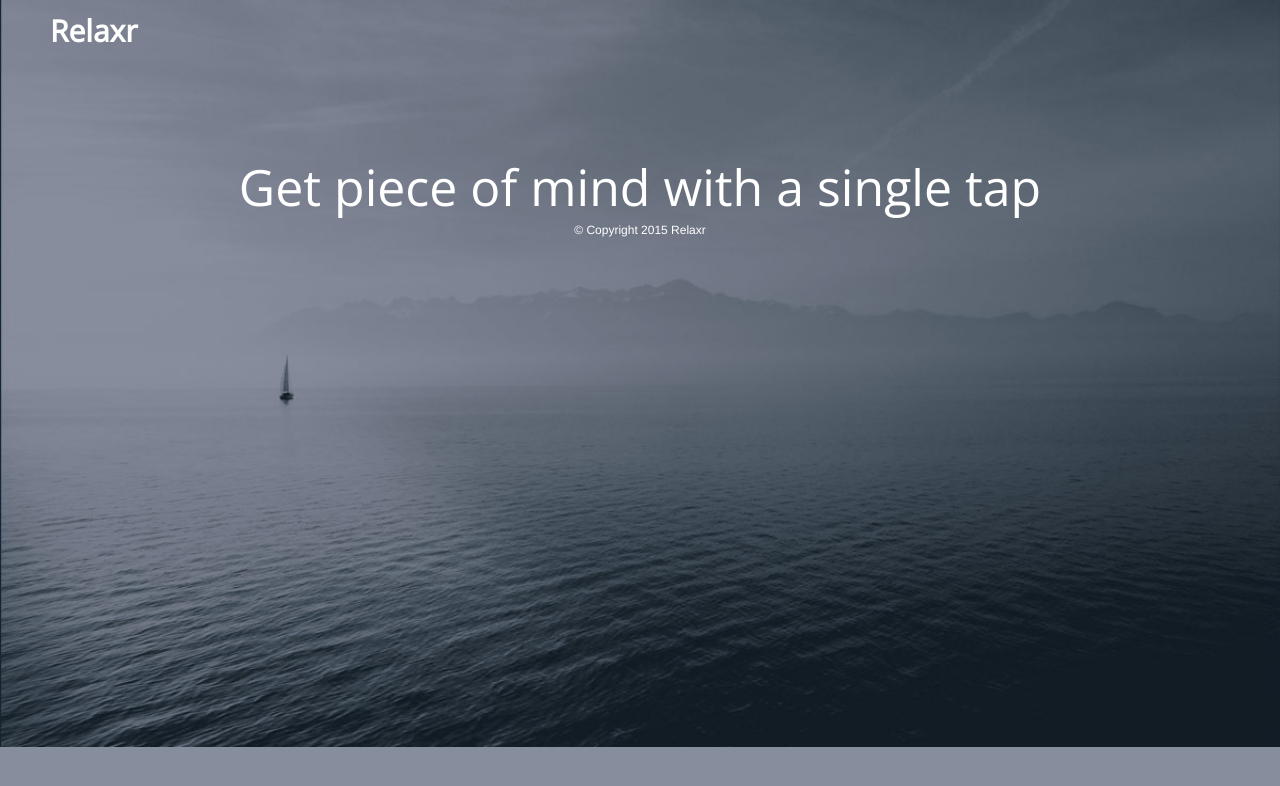
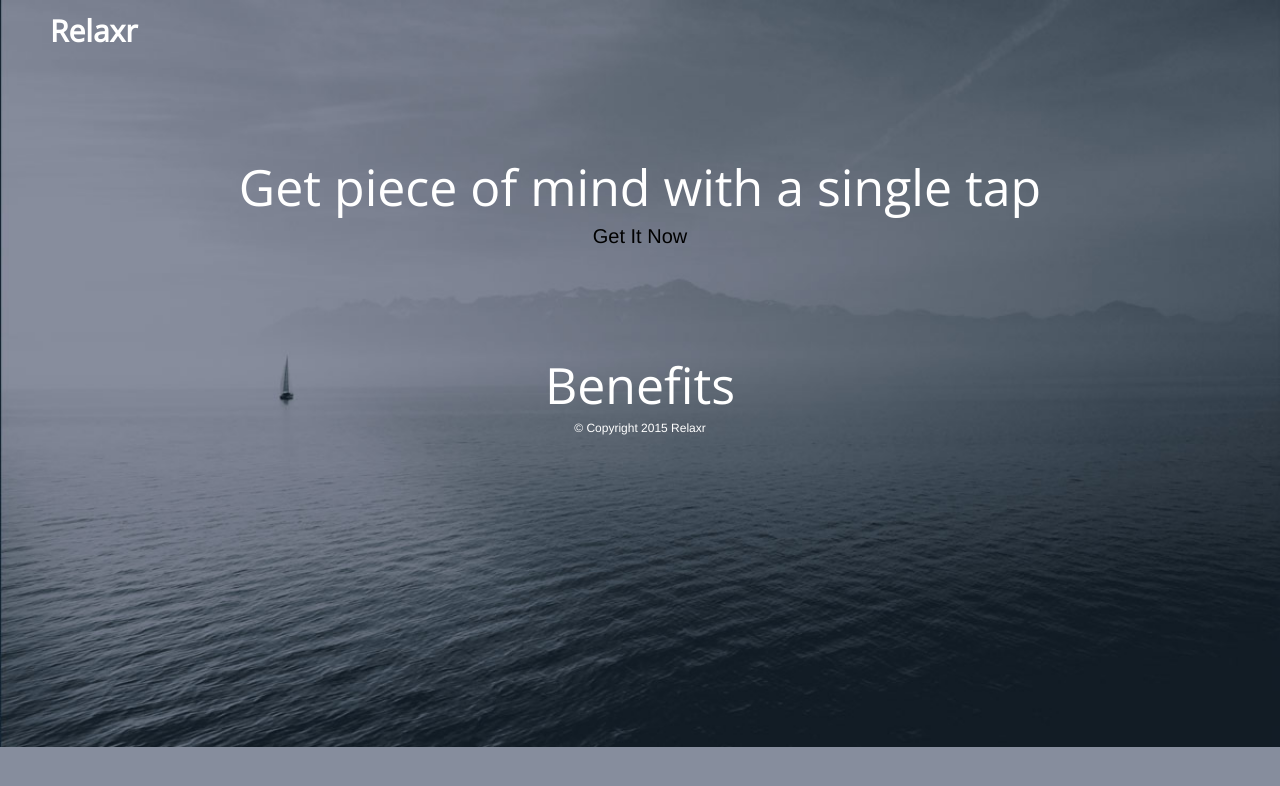
Before and after one commit to zinger79/fewd-dt-34-assignment-2, a plain HTML site: page starter_code/index.html in a window 1280 px wide. Drawn offline with nearby package versions, Linux system fonts and the light colour scheme.

Commit message:
added text

```diff
--- a/starter_code/css/style.css
+++ b/starter_code/css/style.css
@@ -97,7 +97,16 @@ h2 {
    font-family: 'Open Sans', sans-serif;
 }
 
+a{
+    font-size: 20px;
+    color: black;
+    text-decoration: none;
+}
+
 footer {
   color:white;
   text-align: center;
 }
+.flex-row {
+  text-align: center;
+}
--- a/starter_code/index.html
+++ b/starter_code/index.html
@@ -18,7 +18,13 @@
 			<header>
 				<h1>Relaxr</h1>
 				<h2>Get piece of mind with a single tap</h2>
+				<div class="flex-row"> <!-- parent -->
+					<a href=""> Get It Now</a> <!-- child -->
+				</div>
 			</header>
+			<div>
+				<h2>Benefits</h2>
+			</div>
 			<footer>
 				&copy; Copyright 2015 Relaxr
 			</footer>
```
